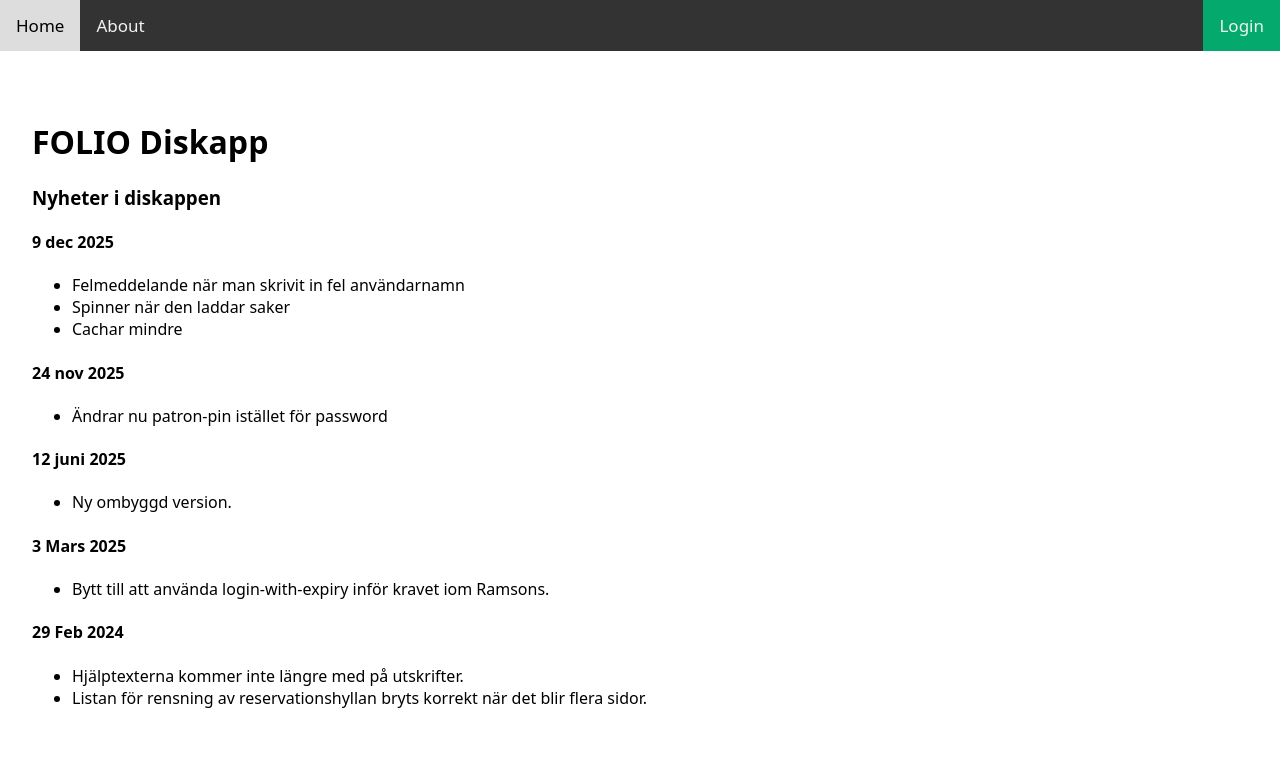
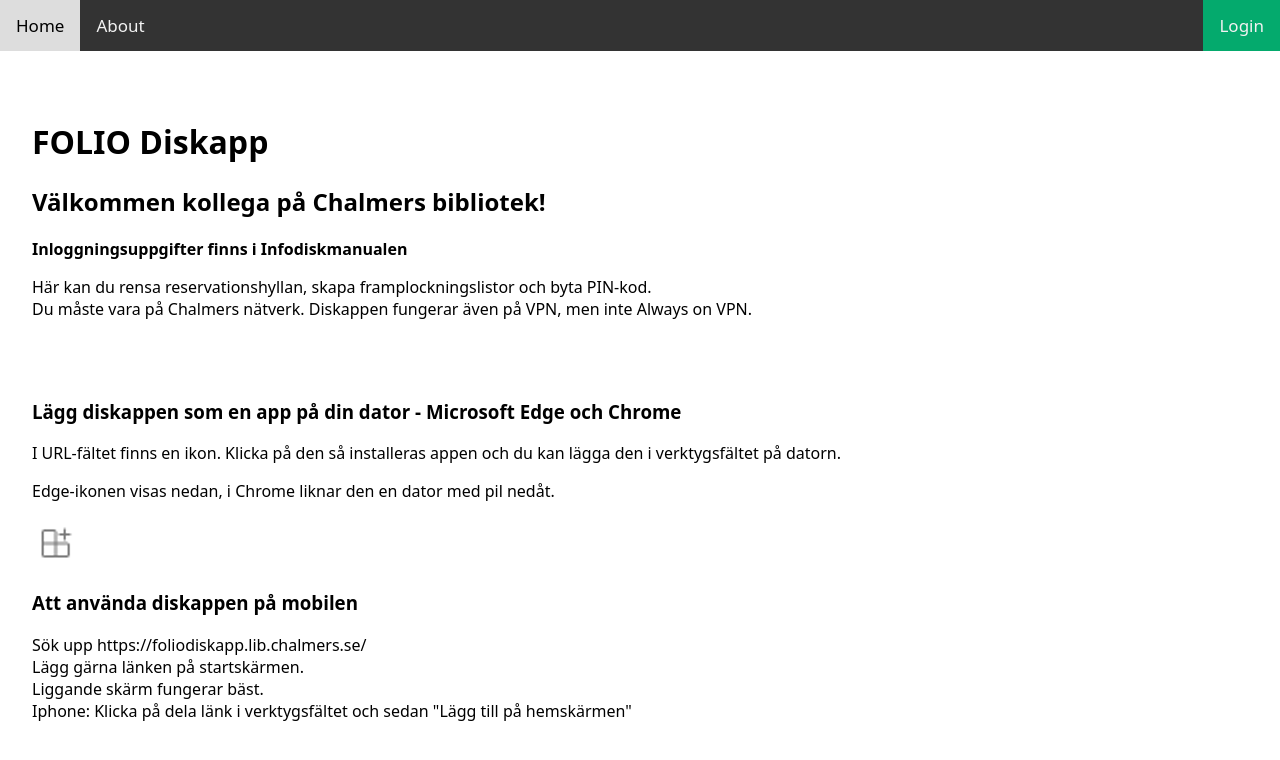
Before and after one commit to ChalmersLibrary/foliodesktoolsv2, a Nuxt app in the folder frontend/: page / in a window 1280 px wide. Shown: the top 760 px of the page. Built offline with nearby package versions, Linux system fonts and the light colour scheme.

Commit message:
Lot of small fixes for release.

```diff
--- /dev/null
+++ b/frontend/components/MainInfo.vue
@@ -0,0 +1,18 @@
+<template>
+  <div>
+    <h2>Välkommen kollega på Chalmers bibliotek!</h2>
+    <p><strong>Inloggningsuppgifter finns i Infodiskmanualen</strong></p>
+    <p>Här kan du rensa reservationshyllan, skapa framplockningslistor och byta PIN-kod.<br>
+    Du måste vara på Chalmers nätverk. Diskappen fungerar även på VPN, men inte Always on VPN.</p>
+    <br><br>
+    <h3>Lägg diskappen som en app på din dator - Microsoft Edge och Chrome</h3>
+    <p>I URL-fältet finns en ikon. Klicka på den så installeras appen och du kan lägga den i verktygsfältet på datorn.</p>
+    <p>Edge-ikonen visas nedan, i Chrome liknar den en dator med pil nedåt.</p>
+    <img src="/img/install-web-app-icon-edge.png">
+    <h3>Att använda diskappen på mobilen</h3>
+    <p>Sök upp https://foliodiskapp.lib.chalmers.se/<br>
+    Lägg gärna länken på startskärmen. <br>
+    Liggande skärm fungerar bäst.<br>
+    Iphone: Klicka på dela länk i verktygsfältet och sedan "Lägg till på hemskärmen"</p>
+  </div>
+</template>
--- a/frontend/components/shelfClearceList.vue
+++ b/frontend/components/shelfClearceList.vue
@@ -1,6 +1,7 @@
 <template>
   <!-- <div>{{ shelfList.length }}</div> -->
   <div v-if="shelfList.length > 0">
+    <p>{{ shelfList.length }} books to clear from shelf.</p>
     <div class="shelfList avoidPageBreak" v-for="request in shelfList" key="request.id">
       <!-- Sortera på namn -->
       <span>Patron name: </span>
--- a/frontend/pages/about.vue
+++ b/frontend/pages/about.vue
@@ -1,8 +1,5 @@
 <template>
-  <div>About Page</div>
-  <pre>{{ username }}</pre>
+  <News />
 </template>
 <script lang="ts" setup>
-  const headers = {authorization: useCookie('token')}
-  const { data: username } = await useFetch('/api/info', {headers})
 </script>
--- a/frontend/pages/index.vue
+++ b/frontend/pages/index.vue
@@ -1,6 +1,6 @@
 <template>
   <h1>FOLIO Diskapp</h1>
-  <News />
+  <MainInfo />
 </template>
 
 <script lang="ts" setup>
--- a/frontend/pages/shelf.vue
+++ b/frontend/pages/shelf.vue
@@ -5,7 +5,7 @@
     </div>
     <div v-if="finishedLoading">
       <span class="noprint">
-        <span class="btn reload" @click="getShelfList()">Uppdatera</span> <span>Last updated: {{ updated.toLocaleTimeString("sv-SE") }}</span>
+        <span class="btn reload" @click="getShelfList()"> Update </span> <span>Last updated: {{ updated.toLocaleTimeString("sv-SE") }}</span>
       </span>
       <ShelfClearceList class="avoidPageBreak" :shelfList="shelfList" />
     </div>
@@ -51,10 +51,11 @@
     display: inline-block;
   }
   .reload {
-    background-color: lime;
+    background-color: #04aa6d;
+    color: white;
   }
   .active {
-    background: blue;
+    background: #364497;
     color: white;
   }
 </style>
--- a/frontend/pages/slips.vue
+++ b/frontend/pages/slips.vue
@@ -1,6 +1,6 @@
 <template>
   <div class="noprint" v-if="finishedLoading">
-    <span>Last updated: <span>{{ updateTime }}</span></span><span class="btn reload" @click="getSlips()">Uppdatera</span>
+    <span>Last updated: <span>{{ updateTime }}</span></span><span class="btn reload" @click="getSlips()">Update</span>
   </div>
   <div class="noprint librarylist" v-if="requests.length > 0">
     <span class="btn bottom-margin" :class="{active: lib == selectedLibrary}" v-for="lib in libs" :key="lib" @click="select(lib)">{{lib}}</span>
@@ -20,6 +20,8 @@
         Separate Pages
       </label>
     </div>
+    <div>Number of requested items: {{ filteredRequests.length }}</div>
+    <p></p>
     <div class="request avoidPageBreak" v-for="request in filteredRequests" :key="request.id">
       <div>
         <span>Location: </span>
@@ -34,15 +36,17 @@
         </strong>
       </div>
       <div>
+        <span>Title: </span> <span>{{ request.instance.title }}</span>
+      </div>
+      <div>
         <div class="authors">
-          <span>Author/s: </span>
+          <span>Author: </span>
           <span
             v-for="author in request.instance.contributorNames"
             v-html="author.name" :key="author.name"
           >
           </span>
         </div>
-        <strong>Title: </strong> <span>{{ request.instance.title }}</span>
       </div>
       <div v-if="request.instance.editions!=null">
         <span>Edition: </span>
@@ -53,7 +57,7 @@
         <pre>{{ JSON.stringify(request.instance,null,2)}}</pre>
       </div> -->
       <div>
-        <strong>Barcode: </strong>
+        <span>Barcode: </span>
         <strong>{{ request.item.barcode }}</strong>
       </div>
       <div>
@@ -62,7 +66,7 @@
         <!-- Feta om item staus är in process -->
       </div>
       <div>
-        <span>Pickup ServicePoint: </span>
+        <span>Pickup at: </span>
         <span>
           {{ request.pickupServicePoint.name }}
         </span>
@@ -145,10 +149,11 @@
     display: inline-block;
   }
   .reload {
-    background-color: lime;
+    background-color: #04aa6d;
+    color: white;
   }
   .active {
-    background: blue;
+    background: #364497;
     color: white;
   }
   .librarylist {
```
Also changed, not shown: frontend/public/img/Install-web-app-icon-edge.png (added), 1 other file (tests, documents, lock files or other folders).
